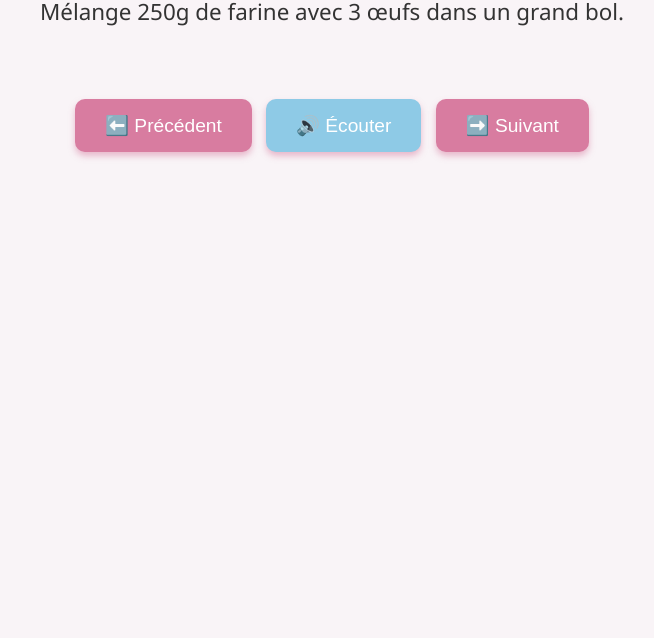
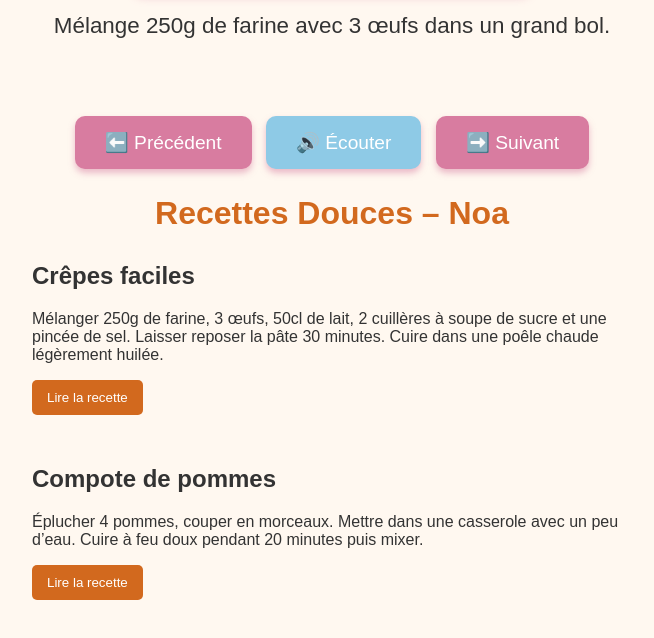
Before and after one commit to hoobasurf/recettes-douces-noa, a plain HTML site: page index.html in a window 1280 px wide. Shown: the part 476-1114 px from the top of the page, without its empty margins (308-962 px from the left). Before the commit the page ends 840 px from the top, so only its background shows below. Drawn offline with Linux system fonts and the light colour scheme.

Commit message:
Mise à jour index.html avec synthèse vocale en français

```diff
--- a/index.html
+++ b/index.html
@@ -162,3 +162,49 @@
   </script>
 </body>
 </html>
+<!DOCTYPE html>
+<html lang="fr">
+<head>
+  <meta charset="UTF-8" />
+  <title>Recettes Douces – Noa</title>
+  <style>
+    body { font-family: Arial, sans-serif; padding: 20px; max-width: 600px; margin: auto; background: #fff8f0; }
+    h1 { color: #d2691e; }
+    .recipe { margin-bottom: 30px; }
+    button { padding: 10px 15px; background: #d2691e; color: white; border: none; border-radius: 5px; cursor: pointer; }
+    button:hover { background: #b35612; }
+  </style>
+</head>
+<body>
+  <h1>Recettes Douces – Noa</h1>
+
+  <div class="recipe">
+    <h2>Crêpes faciles</h2>
+    <p id="text1">
+      Mélanger 250g de farine, 3 œufs, 50cl de lait, 2 cuillères à soupe de sucre et une pincée de sel.
+      Laisser reposer la pâte 30 minutes. Cuire dans une poêle chaude légèrement huilée.
+    </p>
+    <button onclick="speakText('text1')">Lire la recette</button>
+  </div>
+
+  <div class="recipe">
+    <h2>Compote de pommes</h2>
+    <p id="text2">
+      Éplucher 4 pommes, couper en morceaux. Mettre dans une casserole avec un peu d’eau.
+      Cuire à feu doux pendant 20 minutes puis mixer.
+    </p>
+    <button onclick="speakText('text2')">Lire la recette</button>
+  </div>
+
+  <script>
+    function speakText(id) {
+      const text = document.getElementById(id).textContent;
+      const speech = new SpeechSynthesisUtterance(text);
+      speech.lang = 'fr-FR'; // Force la voix en français
+      speech.rate = 0.9;     // Vitesse un peu plus lente, plus facile à comprendre
+      window.speechSynthesis.cancel(); // Stoppe toute lecture en cours
+      window.speechSynthesis.speak(speech);
+    }
+  </script>
+</body>
+</html>
```
